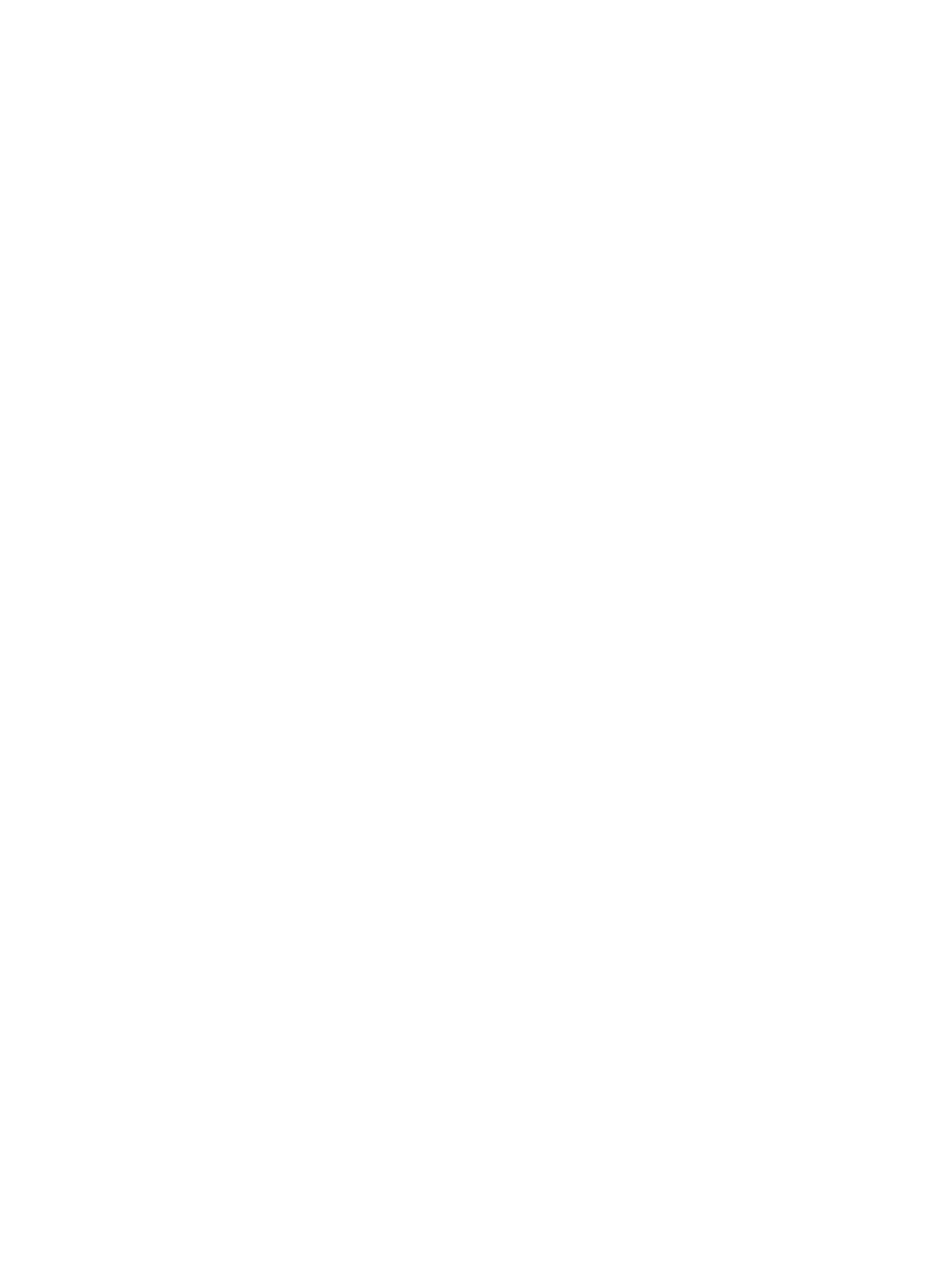
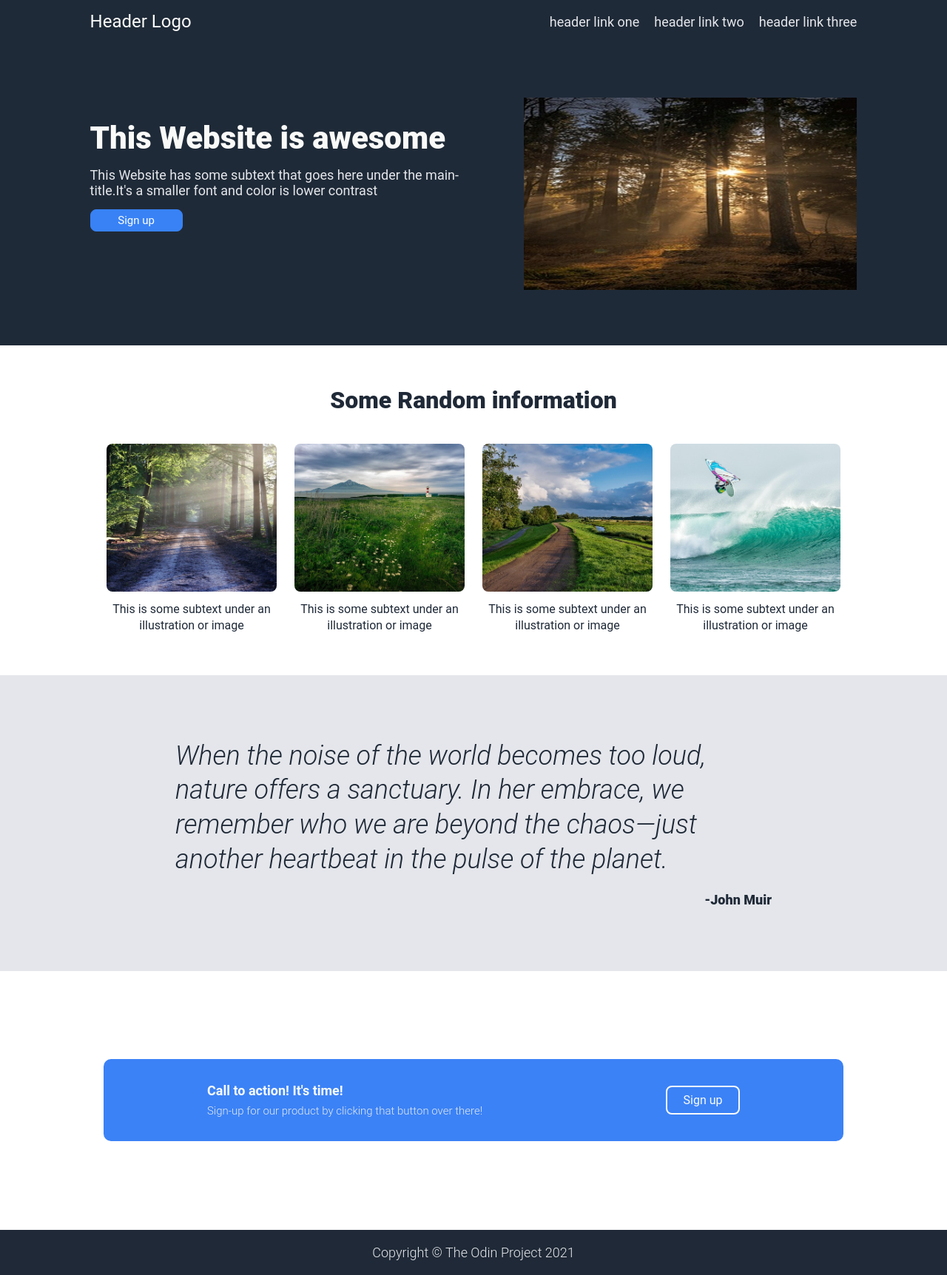
Before and after one commit to GeneralCode123/Landing-Page-Project, a plain HTML site: page index.html in a window 1280 px wide. Shown: the whole page at 74% size. Before the commit the page ends 800 px from the top, so only its background shows below. Drawn offline with Linux system fonts and the light colour scheme.

Commit message:
Finalizing the task
Adding all the commited changes and finalization of task

```diff
--- /dev/null
+++ b/assets/css/style.css
@@ -0,0 +1,510 @@
+* {
+    margin: 0;
+    padding: 0;
+    box-sizing: border-box;
+    font-family: 'Roboto', sans-serif;
+}
+
+html, body {
+    width: 100%;
+    min-width: 100%;
+    overflow-x: hidden;
+}
+
+/* Header Section */
+header {
+    background: #1f2a38;
+    color: #fff;
+    display: flex;
+    align-items: center;
+    justify-content: space-between;
+    padding: 15px 5%; /* Reduced from 10% for smaller screens */
+    width: 100%;
+    max-width: 100%;
+    overflow: hidden;
+}
+
+.logo {
+    font-size: 24px;
+    color: #f9faf8;
+    padding-left: 5%; /* Matches header padding */
+}
+
+.nav-links {
+    display: flex;
+    gap: 20px;
+    list-style: none;
+    padding: 0;
+    margin: 0;
+    padding-right: 5%; /* Matches header padding */
+}
+
+.nav-links a {
+    font-size: 18px;
+    color: #e5e7eb;
+    text-decoration: none;
+}
+
+/* Hero Container */
+main.container {
+    margin-top: -1px;
+    width: 100%;
+    min-width: 100%;
+    padding: 65px 5%; /* Consistent with header padding */
+    display: flex;
+    justify-content: space-between; /* Changed from center to space-between */
+    align-items: flex-start;
+    gap: 25px;
+    background-color: #1f2a38;
+}
+
+h1 {
+    font-size: 42px;
+    color: #f9faf8;
+    font-weight: 900;
+    margin-top: 30px;
+}
+
+p {
+    font-size: 18px;
+    color: #e5e7eb;
+    width: 100%; /* Changed from 48% to take full container width */
+    max-width: 600px; /* Prevents text from becoming too wide */
+}
+
+.container-l {
+    display: flex;
+    flex-direction: column;
+    justify-content: center;
+    box-sizing: border-box;
+    padding: 10px 0 10px 5%; /* Left padding matches logo */
+    gap: 15px;
+    width: 50%;
+}
+.container-l button {
+    width: 125px;
+    max-width: 145px;
+    font-size: 15px;
+    padding: 5px;
+    background-color: #3882f6;
+    border-radius: 8px;
+    border: 1px solid #3882f6;
+    color: white;
+}
+
+.container-r {
+    padding: 10px 5% 10px 0; /* Right padding matches nav */
+    display: flex;
+    justify-content: flex-end;
+    width: 50%;
+}
+
+.container-r img {
+    width: 100%;
+    max-width: 450px;
+    height: 260px;
+    max-height: 260px;
+    object-fit: cover; /* Ensures image fills container */
+}
+/* Info Base Styles */
+.info-section {
+    display: flex;
+    flex-direction: column;
+    align-items: center;
+    padding: 55px 15px;
+    gap: 40px;
+    max-width: 1200px;
+    margin: 0 auto;
+}
+
+.info-section__title {
+    font-size: 32px;
+    font-weight: 900;
+    color: #1f2937;
+    text-align: center;
+}
+
+.info-section__cards {
+    display: flex;
+    flex-wrap: wrap;
+    justify-content: center;
+    gap: 24px;
+    width: 100%;
+}
+
+.card {
+    display: flex;
+    flex-direction: column;
+    align-items: center;
+    gap: 13px;
+    width: 230px;
+}
+
+.card__image {
+    width: 100%;
+    height: 200px;
+    object-fit: cover;
+    border-radius: 8px;
+}
+
+.card__text {
+    font-size: 16px;
+    color: #1f2a38;
+    text-align: center;
+    line-height: 1.4;
+}
+/* Qoute Section Base Styles */
+.quote-section {
+    display: flex;
+    justify-content: center;
+    align-items: center;
+    min-height: 400px;
+    background-color: #e4e6eb;
+    padding: 40px 20px;
+}
+
+.quote-container {
+    display: flex;
+    flex-direction: column;
+    gap: 20px;
+    width: 65%;
+    max-width: 1000px;
+}
+
+.quote-text {
+    font-size: 36px;
+    font-weight: 300;
+    font-style: italic;
+    color: #1f2937;
+    line-height: 1.3;
+    margin: 0;
+}
+
+.quote-author {
+    color: #1f2937;
+    font-weight: 900;
+    align-self: flex-end;
+    /* margin-left: auto; */
+    width: auto;
+}
+/* CTA Section */
+.cta {
+    display: flex;
+    justify-content: center;
+    align-items: center;
+    min-height: 350px;
+    padding: 2rem 1rem;
+    width: 100%;
+}
+
+.cta__container {
+    display: flex;
+    background-color: #3b82f6;
+    justify-content: space-around;
+    width: min(100%, 1000px);
+    align-items: center;
+    gap: 2rem;
+    padding: 2rem;
+    border-radius: 10px;
+}
+
+.cta__content {
+    display: flex;
+    flex-direction: column;
+    /* flex: 1; */
+    gap: 0.5rem;
+}
+
+.cta__heading {
+    color: #f8fafc;
+    font-size: 1.125rem;
+    font-weight: 600;
+    margin: 0;
+}
+
+.cta__text {
+    font-size: 0.9375rem;
+    font-weight: 300;
+    color: #e2e8f0;
+    margin: 0;
+}
+
+.cta__button {
+    font-size: 1rem;
+    padding: 0.5rem 1rem;
+    min-width: 100px;
+    background-color: transparent;
+    border-radius: 8px;
+    border: 2px solid #f8fafc;
+    color: #f8fafc;
+    cursor: pointer;
+    transition: all 0.2s ease;
+    /* flex-shrink: 0; */
+}
+
+.cta__button:hover {
+    background-color: #f8fafc;
+    color: #3b82f6;
+}
+/* Footer */
+.footer {
+    display: flex;
+    padding: 1.25rem 0.625rem;
+    box-sizing: border-box;
+    justify-content: center;
+    align-items: center;
+    background-color: #1f2937;
+    width: 100%;
+}
+
+.footer__copyright {
+    font-size: 1.125rem;
+    text-align: center;
+    color: #e5e7eb;
+    margin: 0;
+    font-weight: 300;
+}
+
+/* Responsive Queries */
+/* Responsive adjustments */
+@media (max-width: 768px) {
+    header {
+        flex-direction: column;
+        padding: 15px 5%;
+    }
+
+    .logo {
+        padding-left: 0;
+        margin-bottom: 10px;
+    }
+
+    .nav-links {
+        padding-right: 0;
+        gap: 15px;
+    }
+
+    main.container {
+        flex-direction: column;
+        padding: 20px 5%;
+    }
+
+    .container-l, .container-r {
+        width: 100%;
+        padding: 10px 0 !important; /* Reset padding in mobile view */
+    }
+
+    .container-r {
+        justify-content: center;
+    }
+
+    h1 {
+        font-size: 32px;
+    }
+
+    p {
+        font-size: 16px;
+    }
+    /*Info Area*/
+        .info-section__cards {
+        gap: 20px;
+    }
+
+    .card {
+        width: 200px;
+    }
+     .info-section {
+        padding: 40px 15px;
+        gap: 30px;
+    }
+
+    .info-section__title {
+        font-size: 28px;
+    }
+
+    .card {
+        width: 180px;
+    }
+
+    .card__image {
+        height: 180px;
+    }
+    /*Qoute Section*/
+        .quote-section {
+        height: 350px;
+    }
+
+    .quote-container {
+        width: 75%;
+    }
+
+    .quote-text {
+        font-size: 30px;
+    }
+
+    .quote-author {
+        font-size: 17px;
+    }
+    /*CTA Section*/
+    .cta__container {
+        flex-direction: column;
+        text-align: center;
+        gap: 1.5rem;
+        padding: 1.5rem;
+    }
+
+    .cta__content {
+        align-items: center;
+    }
+
+    .cta__button {
+        width: 100%;
+        max-width: 200px;
+    }
+    /*Footer*/
+    .footer {
+        padding: 1rem 0.5rem;
+    }
+
+    .footer__copyright {
+        font-size: 1rem;
+    }
+}
+
+@media (max-width: 600px) {
+    .info-section__cards {
+        gap: 16px;
+    }
+
+    .card {
+        width: 160px;
+    }
+
+    .card__image {
+        height: 160px;
+    }
+
+    .card__text {
+        font-size: 15px;
+    }
+    /*Qoute Section*/
+    .quote-section {
+        height: 300px;
+        padding: 0 15px;
+    }
+
+    .quote-container {
+        width: 85%;
+        gap: 15px;
+    }
+
+    .quote-text {
+        font-size: 24px;
+        line-height: 1.4;
+    }
+
+    .quote-author {
+        font-size: 16px;
+    }
+    /*CTA Section*/
+    .cta {
+        min-height: 300px;
+    }
+
+    .cta__container {
+        width: 100%;
+        border-radius: 0;
+    }
+
+    .cta__heading {
+        font-size: 1rem;
+    }
+
+    .cta__text {
+        font-size: 0.875rem;
+    }
+    /*Footer*/
+     .footer {
+        padding: 0.875rem 0.375rem;
+    }
+
+    .footer__copyright {
+        font-size: 0.9375rem;
+    }
+}
+
+@media (max-width: 480px) {
+    .nav-links {
+        flex-direction: column;
+        gap: 10px;
+        align-items: center;
+    }
+
+    h1 {
+        font-size: 28px;
+    }
+
+    .container-r img {
+        height: 200px;
+    }
+    /*Info Area*/
+    .info-section {
+        padding: 30px 10px;
+        gap: 25px;
+    }
+
+    .info-section__cards {
+        flex-direction: column;
+        align-items: center;
+        gap: 20px;
+    }
+
+    .card {
+        width: 100%;
+        max-width: 280px;
+    }
+
+    .card__image {
+        height: 200px;
+    }
+
+    .info-section__title {
+        font-size: 24px;
+    }
+    /*Qoute Section*/
+     .quote-section {
+        height: 250px;
+        padding: 0 10px;
+    }
+
+    .quote-container {
+        width: 90%;
+        gap: 10px;
+    }
+
+    .quote-text {
+        font-size: 20px;
+    }
+
+    .quote-author {
+        font-size: 15px;
+    }
+    /*CTA Section*/
+    .cta {
+        padding: 1rem 0.5rem;
+    }
+
+    .cta__container {
+        padding: 1.25rem;
+        gap: 1rem;
+    }
+
+    .cta__button {
+        padding: 0.5rem;
+        font-size: 0.875rem;
+    }
+    /*Footer*/
+        .footer__copyright {
+        font-size: 0.875rem;
+        padding: 0 0.5rem;
+    }
+}
--- a/index.html
+++ b/index.html
@@ -3,9 +3,67 @@
 <head>
     <meta charset="UTF-8">
     <meta name="viewport" content="width=device-width, initial-scale=1.0">
-    <title>Document</title>
+    <link rel="stylesheet" href="assets/css/style.css">
+    <title>Landing Page Project</title>
 </head>
 <body>
+<header>
+    <div class="logo">Header Logo</div>
+    <ul class="nav-links">
+        <li><a href="#">header link one</a></li>
+        <li><a href="#">header link two</a></li>
+        <li><a href="#">header link three</a></li>
+    </ul>
+</header>
 
+    <main class="container">
+        <div class="container-l">
+            <h1>This Website is awesome</h1>
+            <p>This Website has some subtext that goes here under the main-title.It's a smaller font and color is lower contrast</p>
+            <button>Sign up</button>
+        </div>
+        <div class="container-r">
+            <img src="assets/images/woods.jpg" alt="imagebanner">
+        </div>
+    </main>
+   <section class="info-section">
+    <h2 class="info-section__title">Some Random information</h2>
+    <div class="info-section__cards">
+        <div class="card">
+            <img src="assets/images/image-info1.jpg" alt="Nature scene" class="card__image">
+            <p class="card__text">This is some subtext under an illustration or image</p>
+        </div>
+        <div class="card">
+            <img src="assets/images/image-info2.jpg" alt="Nature scene" class="card__image">
+            <p class="card__text">This is some subtext under an illustration or image</p>
+        </div>
+        <div class="card">
+            <img src="assets/images/image-info3.jpg" alt="Nature scene" class="card__image">
+            <p class="card__text">This is some subtext under an illustration or image</p>
+        </div>
+        <div class="card">
+            <img src="assets/images/image-info4.jpg" alt="Nature scene" class="card__image">
+            <p class="card__text">This is some subtext under an illustration or image</p>
+        </div>
+    </div>
+</section>
+   <section class="quote-section">
+    <div class="quote-container">
+        <blockquote class="quote-text">When the noise of the world becomes too loud, nature offers a sanctuary. In her embrace, we remember who we are beyond the chaos—just another heartbeat in the pulse of the planet.</blockquote>
+        <p class="quote-author">-John Muir</p>
+    </div>
+</section>
+  <section class="cta">
+    <div class="cta__container">
+        <div class="cta__content">
+            <h2 class="cta__heading">Call to action! It's time!</h2>
+            <p class="cta__text">Sign-up for our product by clicking that button over there!</p>
+        </div>
+        <button class="cta__button">Sign up</button>
+    </div>
+</section>
+    <footer class="footer">
+    <p class="footer__copyright">Copyright &copy; The Odin Project 2021</p>
+</footer>
 </body>
 </html>
```
Also changed, not shown: assets/images/01.png (added), assets/images/02.png (added), assets/images/image-info1.jpg (added), assets/images/image-info2.jpg (added), assets/images/image-info3.jpg (added), assets/images/image-info4.jpg (added), assets/images/woods.jpg (added).
